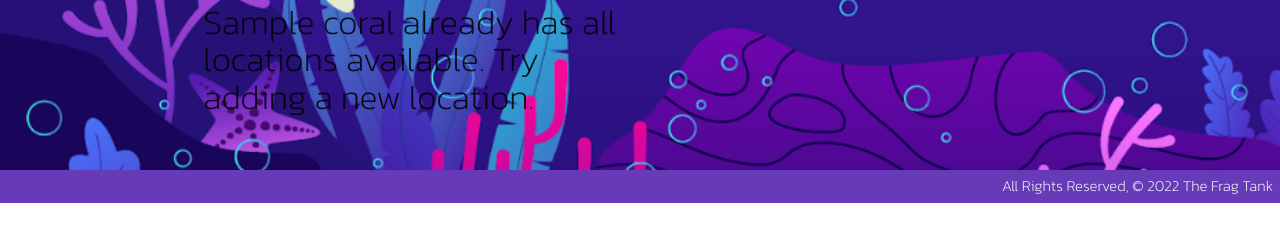
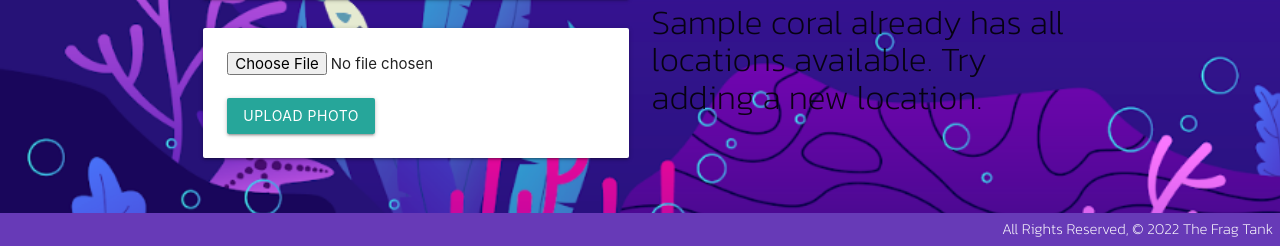
Before and after one commit to adbshiau/coralcollector, a Django app: page /corals/1/ in a window 1280 px wide. Shown: the part 796-1042 px from the top of the page. Before the commit the page ends 999 px from the top, so only its background shows below. Run offline with Django 4.2, Linux system fonts and the light colour scheme; tables that the repository leaves empty hold one stand-in row (values such as "Sample post").

Commit message:
add photo form added

```diff
--- a/main_app/templates/corals/detail.html
+++ b/main_app/templates/corals/detail.html
@@ -18,11 +18,18 @@
             <a href="{% url 'corals_delete' coral.id %}">Delete</a>
         </div>
     </div>
-    {% for photo in cat.photo_set.all %}
+    {% for photo in coral.photo_set.all %}
       <img class="responsive-img card-panel" src="{{photo.url}}">
     {% empty %}
       <div class="card-panel teal-text center-align">No Photos Uploaded</div>
     {% endfor %}
+
+    <form action="{% url 'add_photo' coral.id %}" enctype="multipart/form-data" method="POST" class="card-panel">
+        {% csrf_token %}
+        <input type="file" name="photo-file">
+        <br><br>
+        <input type="submit" class="btn" value="Upload Photo">
+    </form>
 </div>
 <div class="col s6">
     <form action="{% url 'add_note' coral.id %}" method="POST">
```
Also changed, not shown: main_app/migrations/0004_photo.py (added).
